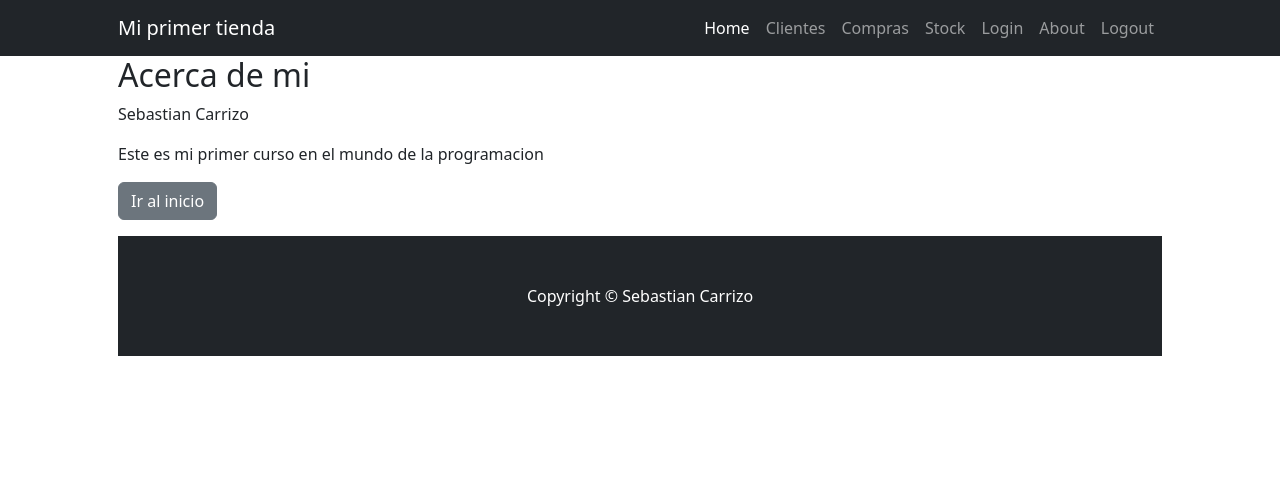
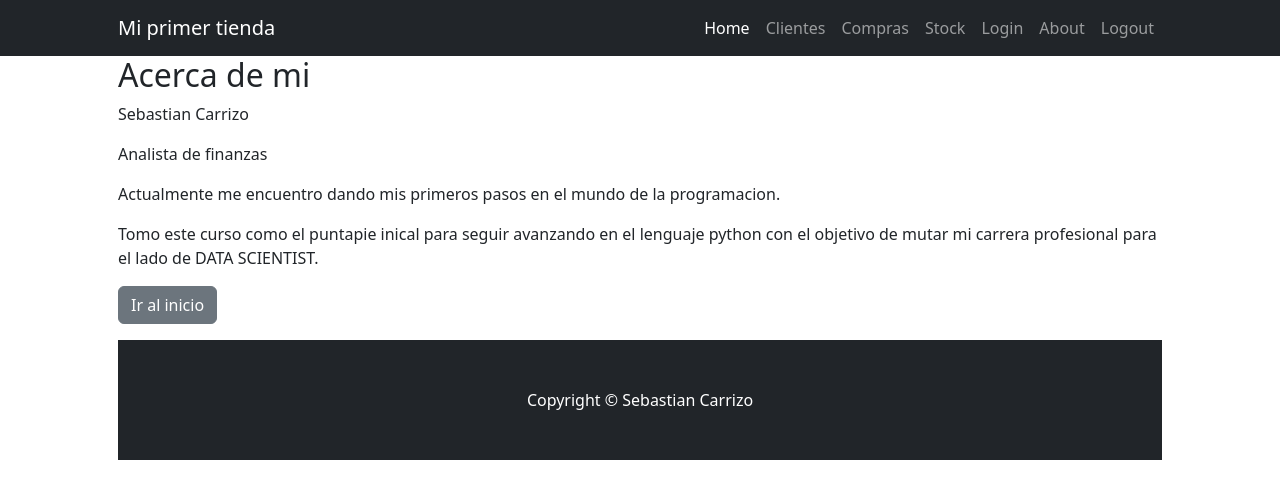
Before and after one commit to carrizosebastian/Entrega_3, a Django app: page /about/ in a window 1280 px wide. Shown: the top 499 px of the page. Run offline with Django 4.2, Linux system fonts and the light colour scheme; some libraries are stand-ins or nearby versions.

Commit message:
Cierre proyecto

```diff
--- a/home/templates/home/about.html
+++ b/home/templates/home/about.html
@@ -6,15 +6,22 @@
 {% block content %}
 
     <p>
-        Sebastian Carrizo
+       Sebastian Carrizo
+    </p>
+    <p>
+       Analista de finanzas
+    </p>
+    <p>
+
+        Actualmente me encuentro dando mis primeros pasos en el mundo de la programacion.
 
     </p>
     <p>
-        Este es mi primer curso en el mundo de la programacion
+
+        Tomo este curso como el puntapie inical para seguir avanzando en el lenguaje python con el objetivo de mutar mi carrera profesional para el lado de DATA SCIENTIST.
+
 
     </p>
-
-
     <p>
         <a class="btn btn-secondary justify-content-around"
            href="{% url 'home:index' %}">Ir al inicio</a>
```
Also changed, not shown: README.md, db.sqlite3.
